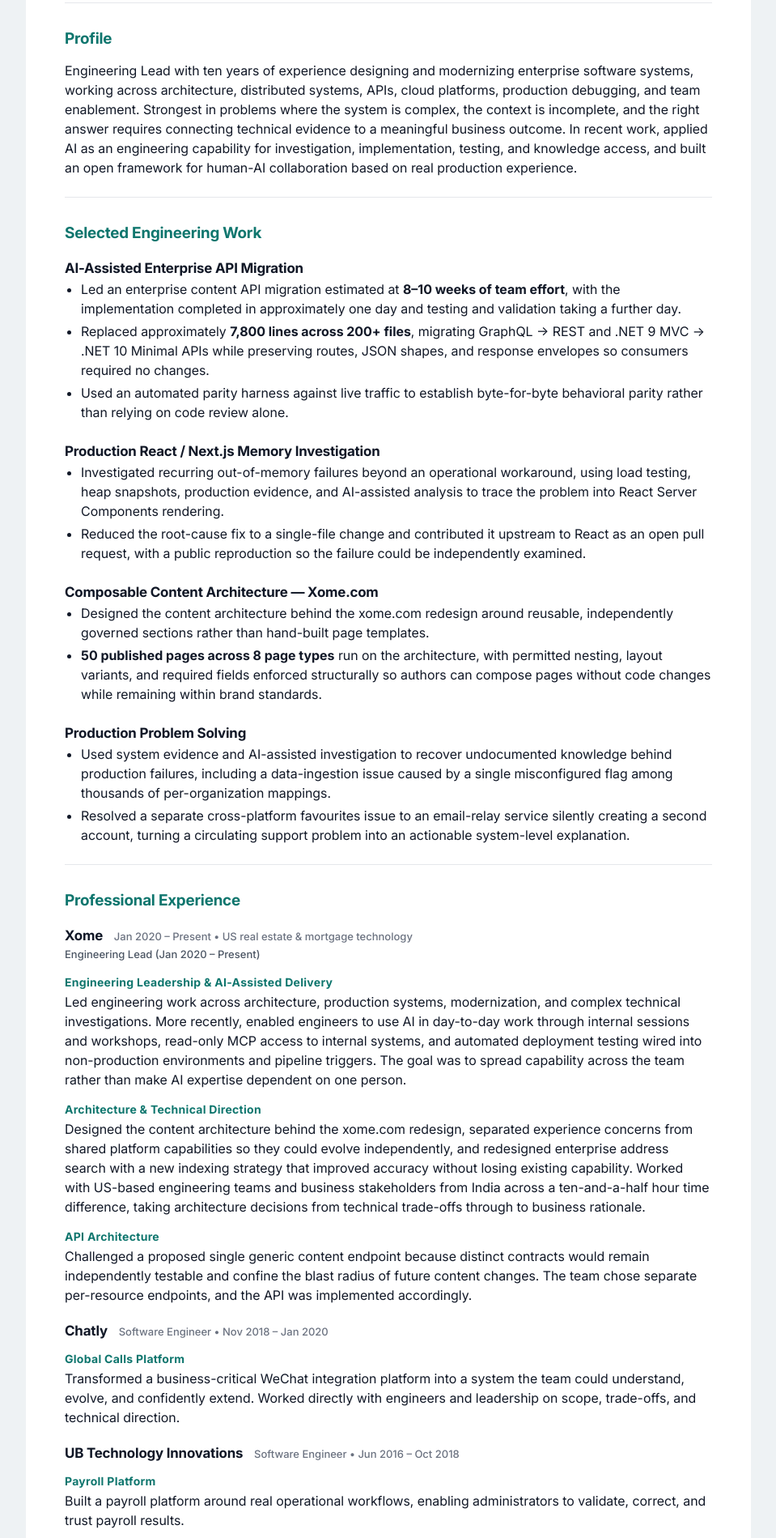
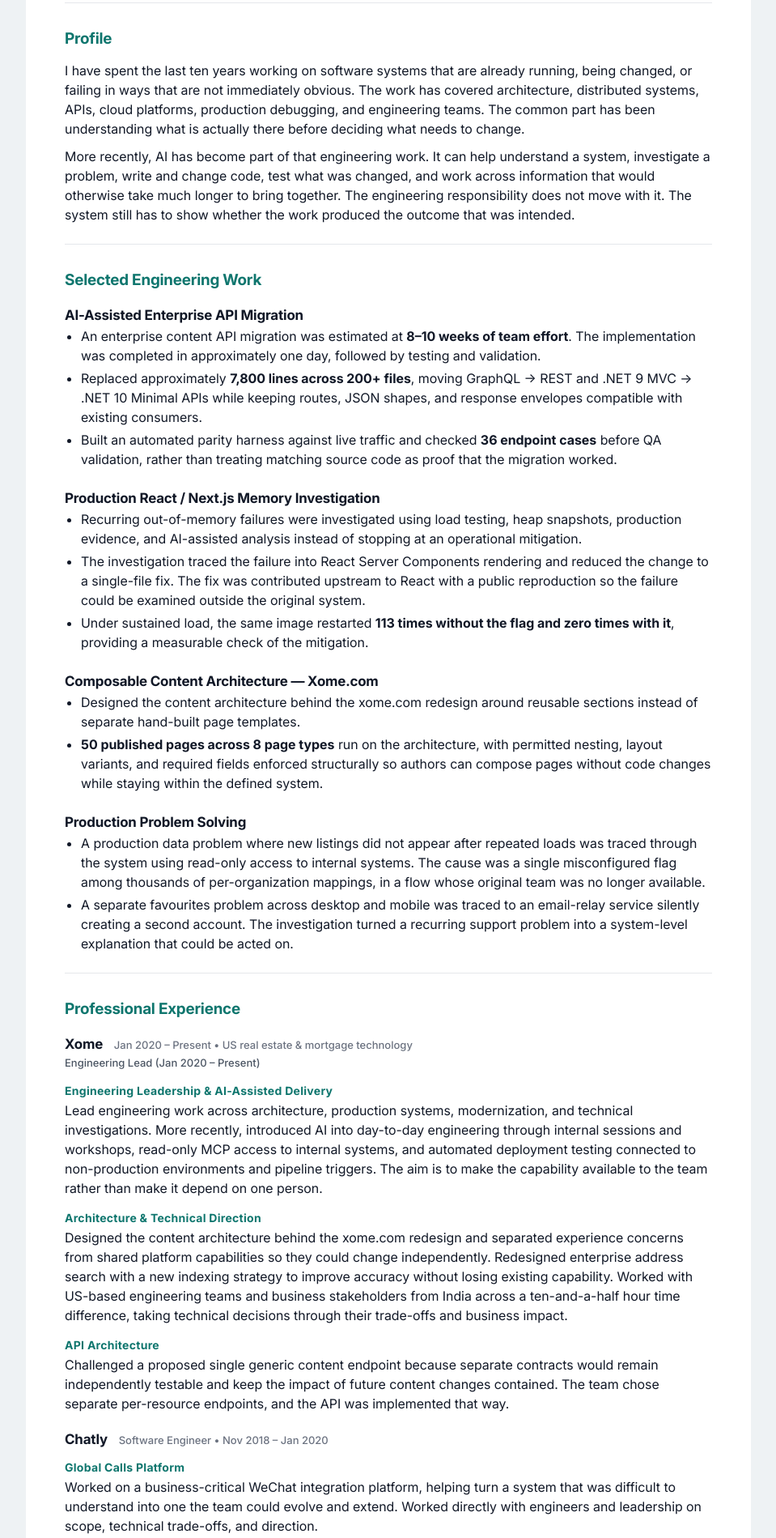
Before and after one commit to santhoshsathish94/professional-profile, a plain HTML site: page index.html in a window 1280 px wide. Shown: the part 443-2342 px from the top of the page at 81% size, without its empty margins (160-1119 px from the left). Drawn offline with Linux system fonts and the light colour scheme.

Commit message:
Rewrite resume in personal writing voice

```diff
--- a/index.html
+++ b/index.html
@@ -21,7 +21,7 @@
       <p class="role">Engineering Lead</p>
       <p class="tagline">
         <strong>Engineering lead with a decade of experience designing, modernizing, and debugging production systems.</strong><br>
-        Focused on architecture, distributed systems, practical AI-assisted engineering, and helping teams turn complex problems into measurable outcomes.
+        Work across architecture, distributed systems, software delivery, and AI-assisted engineering, with a focus on understanding the system and finding what actually needs to change.
       </p>
 
       <p class="contact">
@@ -37,12 +37,16 @@
     <section>
       <h2>Profile</h2>
       <p>
-        Engineering Lead with ten years of experience designing and modernizing enterprise software systems,
-        working across architecture, distributed systems, APIs, cloud platforms, production debugging, and team
-        enablement. Strongest in problems where the system is complex, the context is incomplete, and the right
-        answer requires connecting technical evidence to a meaningful business outcome. In recent work, applied
-        AI as an engineering capability for investigation, implementation, testing, and knowledge access, and
-        built an open framework for human-AI collaboration based on real production experience.
+        I have spent the last ten years working on software systems that are already running, being changed,
+        or failing in ways that are not immediately obvious. The work has covered architecture, distributed
+        systems, APIs, cloud platforms, production debugging, and engineering teams. The common part has been
+        understanding what is actually there before deciding what needs to change.
+      </p>
+      <p>
+        More recently, AI has become part of that engineering work. It can help understand a system, investigate
+        a problem, write and change code, test what was changed, and work across information that would otherwise
+        take much longer to bring together. The engineering responsibility does not move with it. The system still
+        has to show whether the work produced the outcome that was intended.
       </p>
     </section>
 
@@ -51,27 +55,28 @@
 
       <h3>AI-Assisted Enterprise API Migration</h3>
       <ul>
-        <li>Led an enterprise content API migration estimated at <strong>8–10 weeks of team effort</strong>, with the implementation completed in approximately one day and testing and validation taking a further day.</li>
-        <li>Replaced approximately <strong>7,800 lines across 200+ files</strong>, migrating GraphQL → REST and .NET 9 MVC → .NET 10 Minimal APIs while preserving routes, JSON shapes, and response envelopes so consumers required no changes.</li>
-        <li>Used an automated parity harness against live traffic to establish byte-for-byte behavioral parity rather than relying on code review alone.</li>
+        <li>An enterprise content API migration was estimated at <strong>8–10 weeks of team effort</strong>. The implementation was completed in approximately one day, followed by testing and validation.</li>
+        <li>Replaced approximately <strong>7,800 lines across 200+ files</strong>, moving GraphQL → REST and .NET 9 MVC → .NET 10 Minimal APIs while keeping routes, JSON shapes, and response envelopes compatible with existing consumers.</li>
+        <li>Built an automated parity harness against live traffic and checked <strong>36 endpoint cases</strong> before QA validation, rather than treating matching source code as proof that the migration worked.</li>
       </ul>
 
       <h3>Production React / Next.js Memory Investigation</h3>
       <ul>
-        <li>Investigated recurring out-of-memory failures beyond an operational workaround, using load testing, heap snapshots, production evidence, and AI-assisted analysis to trace the problem into React Server Components rendering.</li>
-        <li>Reduced the root-cause fix to a single-file change and contributed it upstream to React as an open pull request, with a public reproduction so the failure could be independently examined.</li>
+        <li>Recurring out-of-memory failures were investigated using load testing, heap snapshots, production evidence, and AI-assisted analysis instead of stopping at an operational mitigation.</li>
+        <li>The investigation traced the failure into React Server Components rendering and reduced the change to a single-file fix. The fix was contributed upstream to React with a public reproduction so the failure could be examined outside the original system.</li>
+        <li>Under sustained load, the same image restarted <strong>113 times without the flag and zero times with it</strong>, providing a measurable check of the mitigation.</li>
       </ul>
 
       <h3>Composable Content Architecture — Xome.com</h3>
       <ul>
-        <li>Designed the content architecture behind the xome.com redesign around reusable, independently governed sections rather than hand-built page templates.</li>
-        <li><strong>50 published pages across 8 page types</strong> run on the architecture, with permitted nesting, layout variants, and required fields enforced structurally so authors can compose pages without code changes while remaining within brand standards.</li>
+        <li>Designed the content architecture behind the xome.com redesign around reusable sections instead of separate hand-built page templates.</li>
+        <li><strong>50 published pages across 8 page types</strong> run on the architecture, with permitted nesting, layout variants, and required fields enforced structurally so authors can compose pages without code changes while staying within the defined system.</li>
       </ul>
 
       <h3>Production Problem Solving</h3>
       <ul>
-        <li>Used system evidence and AI-assisted investigation to recover undocumented knowledge behind production failures, including a data-ingestion issue caused by a single misconfigured flag among thousands of per-organization mappings.</li>
-        <li>Resolved a separate cross-platform favourites issue to an email-relay service silently creating a second account, turning a circulating support problem into an actionable system-level explanation.</li>
+        <li>A production data problem where new listings did not appear after repeated loads was traced through the system using read-only access to internal systems. The cause was a single misconfigured flag among thousands of per-organization mappings, in a flow whose original team was no longer available.</li>
+        <li>A separate favourites problem across desktop and mobile was traced to an email-relay service silently creating a second account. The investigation turned a recurring support problem into a system-level explanation that could be acted on.</li>
       </ul>
     </section>
 
@@ -82,27 +87,27 @@
       <p class="roles">Engineering Lead (Jan 2020 – Present)</p>
 
       <h4>Engineering Leadership &amp; AI-Assisted Delivery</h4>
-      <p>Led engineering work across architecture, production systems, modernization, and complex technical investigations. More recently, enabled engineers to use AI in day-to-day work through internal sessions and workshops, read-only MCP access to internal systems, and automated deployment testing wired into non-production environments and pipeline triggers. The goal was to spread capability across the team rather than make AI expertise dependent on one person.</p>
+      <p>Lead engineering work across architecture, production systems, modernization, and technical investigations. More recently, introduced AI into day-to-day engineering through internal sessions and workshops, read-only MCP access to internal systems, and automated deployment testing connected to non-production environments and pipeline triggers. The aim is to make the capability available to the team rather than make it depend on one person.</p>
 
       <h4>Architecture &amp; Technical Direction</h4>
-      <p>Designed the content architecture behind the xome.com redesign, separated experience concerns from shared platform capabilities so they could evolve independently, and redesigned enterprise address search with a new indexing strategy that improved accuracy without losing existing capability. Worked with US-based engineering teams and business stakeholders from India across a ten-and-a-half hour time difference, taking architecture decisions from technical trade-offs through to business rationale.</p>
+      <p>Designed the content architecture behind the xome.com redesign and separated experience concerns from shared platform capabilities so they could change independently. Redesigned enterprise address search with a new indexing strategy to improve accuracy without losing existing capability. Worked with US-based engineering teams and business stakeholders from India across a ten-and-a-half hour time difference, taking technical decisions through their trade-offs and business impact.</p>
 
       <h4>API Architecture</h4>
-      <p>Challenged a proposed single generic content endpoint because distinct contracts would remain independently testable and confine the blast radius of future content changes. The team chose separate per-resource endpoints, and the API was implemented accordingly.</p>
+      <p>Challenged a proposed single generic content endpoint because separate contracts would remain independently testable and keep the impact of future content changes contained. The team chose separate per-resource endpoints, and the API was implemented that way.</p>
 
       <div class="role-block">
         <h3>Chatly <span>Software Engineer • Nov 2018 – Jan 2020</span></h3>
         <h4>Global Calls Platform</h4>
-        <p>Transformed a business-critical WeChat integration platform into a system the team could understand, evolve, and confidently extend. Worked directly with engineers and leadership on scope, trade-offs, and technical direction.</p>
+        <p>Worked on a business-critical WeChat integration platform, helping turn a system that was difficult to understand into one the team could evolve and extend. Worked directly with engineers and leadership on scope, technical trade-offs, and direction.</p>
       </div>
 
       <div class="role-block">
         <h3>UB Technology Innovations <span>Software Engineer • Jun 2016 – Oct 2018</span></h3>
         <h4>Payroll Platform</h4>
-        <p>Built a payroll platform around real operational workflows, enabling administrators to validate, correct, and trust payroll results.</p>
+        <p>Built a payroll platform around real operational workflows, giving administrators a way to validate, correct, and trust payroll results.</p>
 
         <h4>Client-Facing Delivery</h4>
-        <p>Worked directly with clients and business stakeholders through requirements, demonstrations, and rollout, translating operational needs into system design and explaining technical constraints in terms the business could act on.</p>
+        <p>Worked directly with clients and business stakeholders through requirements, demonstrations, and rollout, translating operational needs into system design and explaining technical constraints in terms the business could use.</p>
       </div>
     </section>
 
@@ -129,19 +134,19 @@
       <h3>AI Orchestration Framework <span>Open-source project • 2026 – Present</span></h3>
       <p class="roles"><a href="https://santhoshsathish94.github.io/ai-orchestration-framework/">santhoshsathish94.github.io/ai-orchestration-framework</a></p>
       <ul>
-        <li>Built and documented an open framework for working with System, Human, and AI to produce meaningful outcomes, based on the engineering lessons from applying AI to real work.</li>
-        <li>Defines <strong>Context → Direction → Execution → Outcome → Growth</strong> to keep system reality, human intent and accountability, AI capability, evidence, and learning connected.</li>
-        <li>Designed the framework to sit on top of existing systems and workflows rather than require a new runtime, toolchain, or mandatory human process.</li>
+        <li>Built and documented an open framework for working with System, Human, and AI to produce meaningful outcomes, based on lessons from using AI in real engineering work.</li>
+        <li>Defines <strong>Context → Direction → Execution → Outcome → Growth</strong> to keep system reality, human Direction and accountability, AI capability, evidence, and learning connected.</li>
+        <li>Designed it to sit on top of existing systems and workflows. It does not require a new runtime, toolchain, or mandatory human process.</li>
         <li>Published the framework with a public website, quickstart, working artifacts, reference implementations, case studies, and explicit limits on what has and has not been validated.</li>
       </ul>
     </section>
 
     <section>
       <h2>Engineering Principles</h2>
-      <p><strong>Understand before fixing.</strong> Establish enough context to know what is actually wrong before choosing a solution.</p>
-      <p><strong>Focus over parallelism.</strong> Attention is a scarce engineering resource; running more work in parallel is not the same as making more progress.</p>
-      <p><strong>Prove outcomes, not activity.</strong> A successful execution is not evidence of a successful outcome. Validate against the system and state what the evidence actually shows.</p>
-      <p><strong>Design for adoption.</strong> Capability that stays with one person does not change how an organization works.</p>
+      <p><strong>Understand before fixing.</strong> Know enough about the system to understand what is actually wrong before deciding how to change it.</p>
+      <p><strong>Focus over parallelism.</strong> More work happening at the same time does not necessarily mean more progress.</p>
+      <p><strong>Prove outcomes, not activity.</strong> Completing the work is not the same as achieving the outcome. The system has to show what actually happened.</p>
+      <p><strong>Design for adoption.</strong> A capability that remains with one person does not change how the team works.</p>
     </section>
 
     <section>
```
